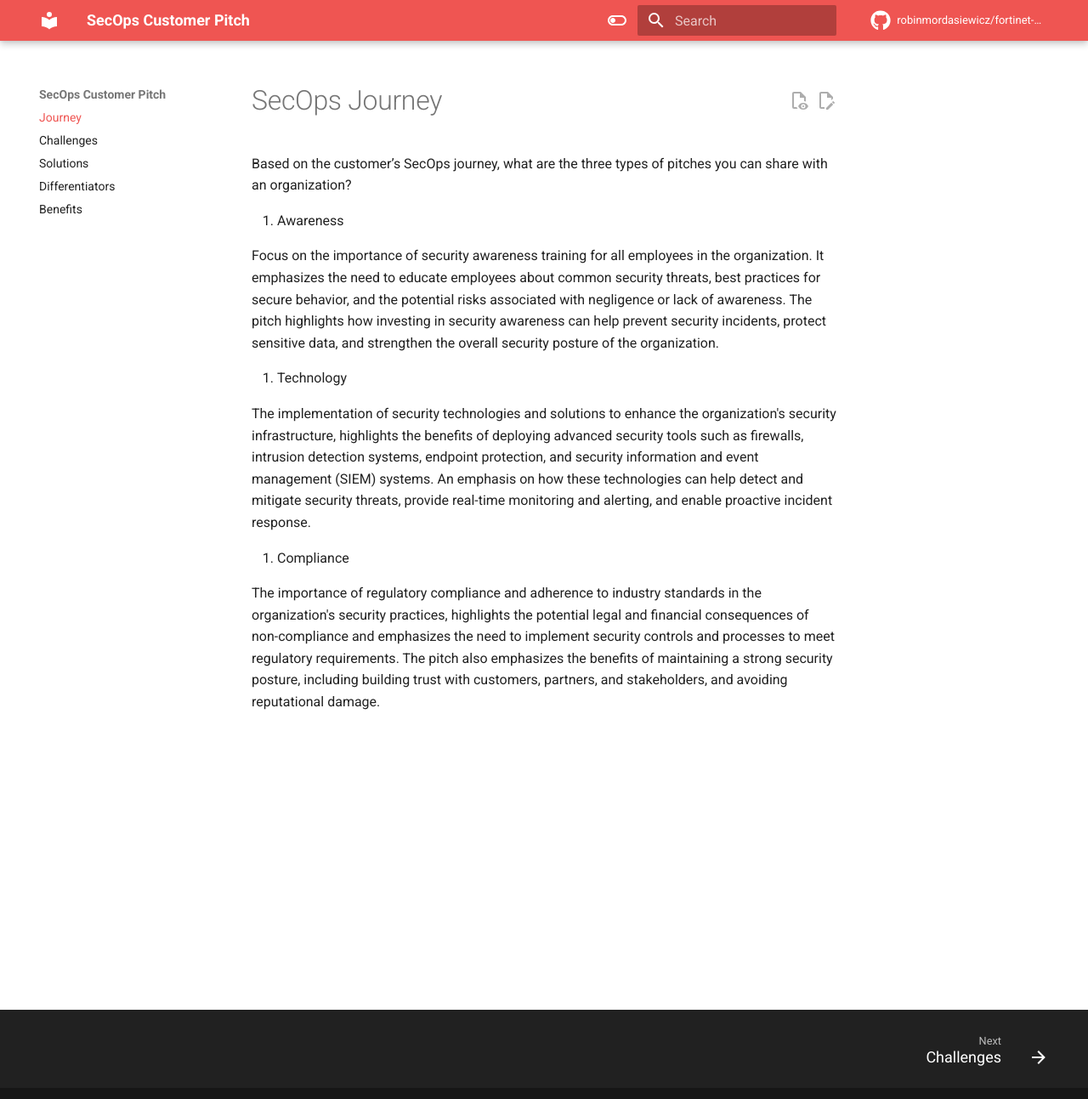
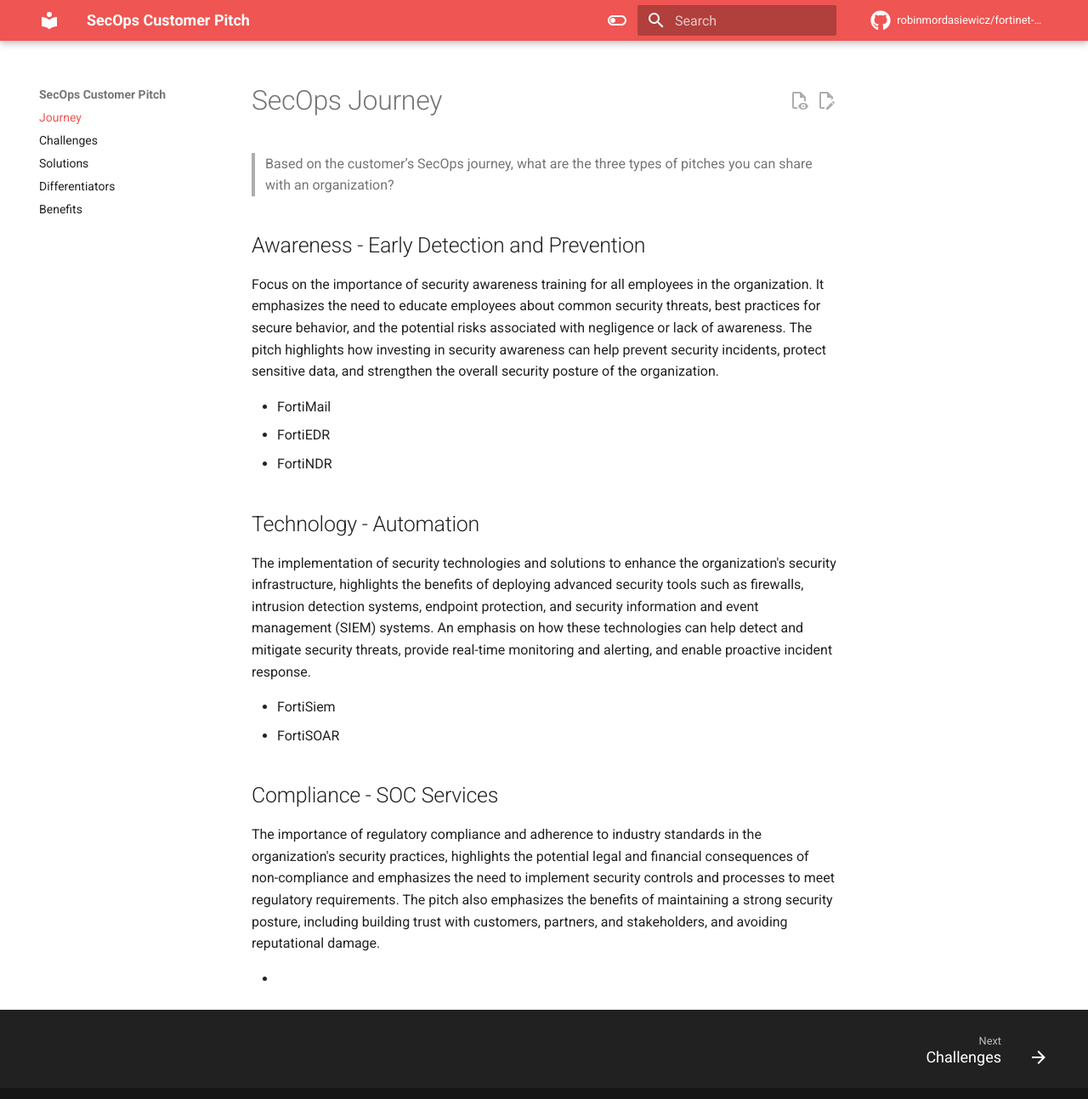
Before and after one commit to robinmordasiewicz/fortinet-secops-customer-simulation, an MkDocs documentation site: the page built from docs/one.md, in a window 1280 px wide and 1304 px high. Shown: the top 1293 px of the window at 85% size. Built offline with MkDocs 1.6.1 and Material for MkDocs 9.7.7, drawn with Linux system fonts in a browser that asks for light colours; comment, search, counter and statistics services are not loaded; the version menu is left out.

Commit message:
docs(five.md): fix formatting of question in SecOps Benefits document docs(four.md): fix formatting of question in Differentiators document docs(links.md): add Links document with link to Fortinet Security Operations page docs(one.md): fix formatting of question in SecOps Journey document docs(two.md): fix formatting of question in Top Three Challenges document

```diff
--- a/docs/one.md
+++ b/docs/one.md
@@ -1,15 +1,24 @@
 # SecOps Journey
 
-Based on the customer’s SecOps journey, what are the three types of pitches you can share with an organization?
+> Based on the customer’s SecOps journey, what are the three types of pitches you can share with an organization?
 
-1. Awareness
+## Awareness - Early Detection and Prevention
 
 Focus on the importance of security awareness training for all employees in the organization. It emphasizes the need to educate employees about common security threats, best practices for secure behavior, and the potential risks associated with negligence or lack of awareness. The pitch highlights how investing in security awareness can help prevent security incidents, protect sensitive data, and strengthen the overall security posture of the organization.
 
-2. Technology
+- FortiMail
+- FortiEDR
+- FortiNDR
+
+## Technology - Automation
 
 The implementation of security technologies and solutions to enhance the organization's security infrastructure, highlights the benefits of deploying advanced security tools such as firewalls, intrusion detection systems, endpoint protection, and security information and event management (SIEM) systems. An emphasis on how these technologies can help detect and mitigate security threats, provide real-time monitoring and alerting, and enable proactive incident response.
 
-3. Compliance
+- FortiSiem
+- FortiSOAR
+
+## Compliance - SOC Services
 
 The importance of regulatory compliance and adherence to industry standards in the organization's security practices, highlights the potential legal and financial consequences of non-compliance and emphasizes the need to implement security controls and processes to meet regulatory requirements. The pitch also emphasizes the benefits of maintaining a strong security posture, including building trust with customers, partners, and stakeholders, and avoiding reputational damage.
+
+-
```
Also changed, not shown: docs/five.md (+1 -1 lines), docs/four.md (+1 -1 lines), docs/links.md (added, +3 -0 lines), docs/three.md (+1 -1 lines), docs/two.md (+1 -1 lines).
